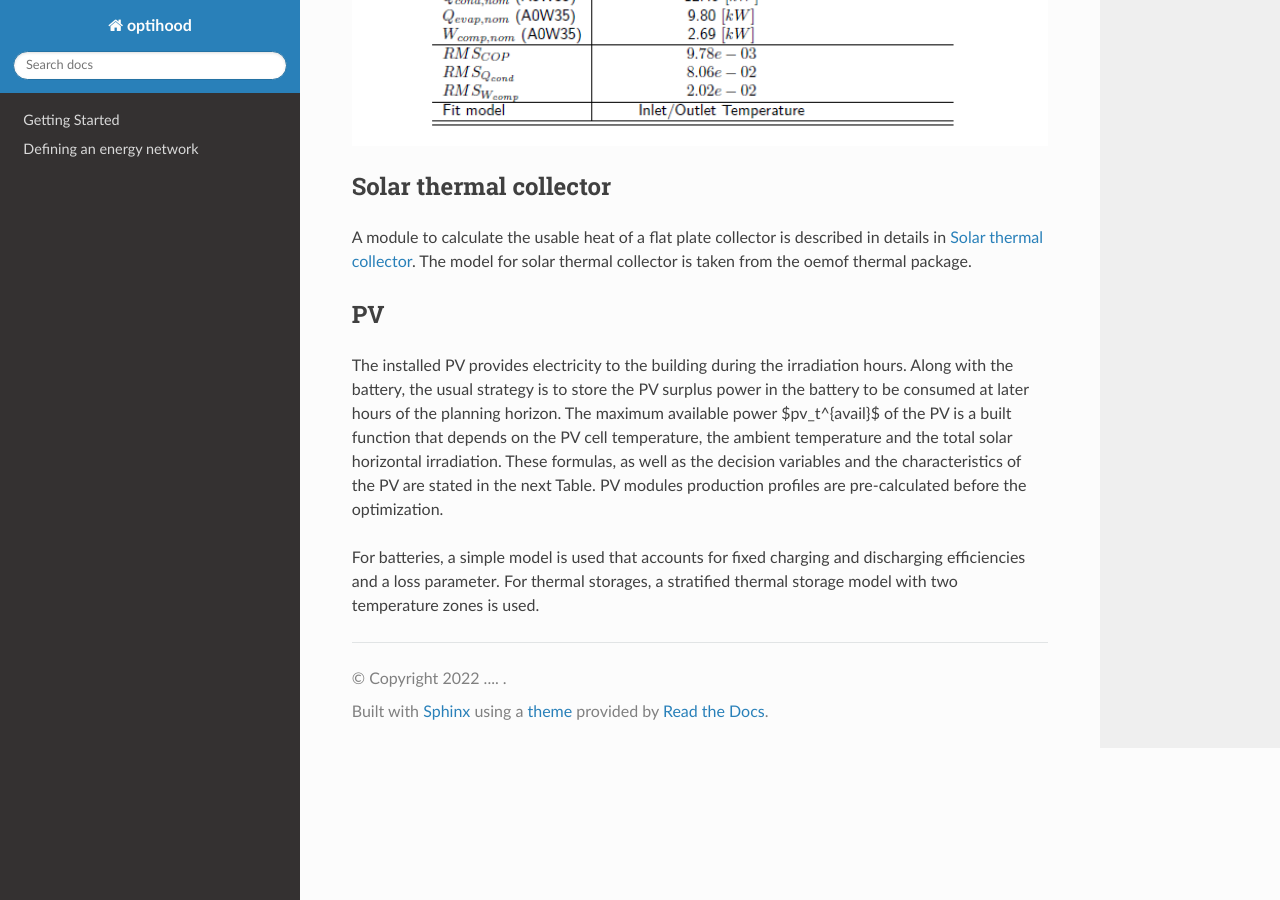
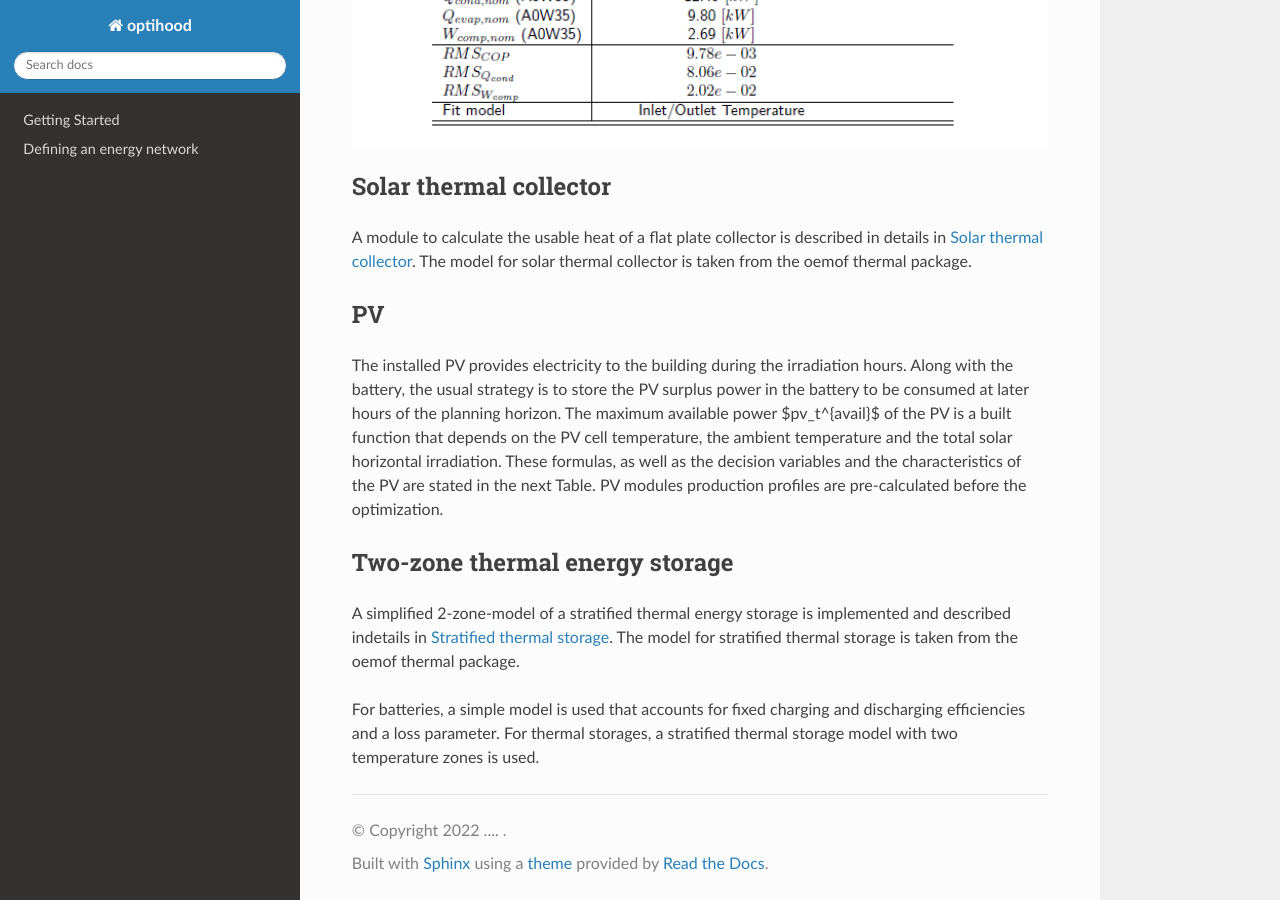
Before and after one commit to SPF-OST/optihood, a Sphinx documentation site: the page built from docs/guide/energy_system_component_models.rst, in a window 1280 px wide and 900 px high, scrolled down 7113 px. Built offline with Sphinx 7.4.7 and the Read the Docs theme 2.0.0, drawn with Linux system fonts in a browser that asks for light colours; pages that are not in the unit, such as notebooks, are missing from menus.

Commit message:
Update energy_system_component_models.rst

```diff
--- a/docs/guide/energy_system_component_models.rst
+++ b/docs/guide/energy_system_component_models.rst
@@ -110,5 +110,10 @@ PV
 The installed PV provides electricity to the building during the irradiation hours. Along with the battery, the usual strategy is to store the PV surplus power in the battery to be consumed at later hours of the planning horizon. The maximum available power $pv_t^{avail}$ of the PV is a built function that depends on the PV cell temperature, the ambient temperature and the total solar horizontal irradiation. These formulas, as well as the decision variables and the characteristics of the PV are stated in the next Table.
 PV modules production profiles are pre-calculated before the optimization.
 
+Two-zone thermal energy storage
+--------------------
+
+A simplified 2-zone-model of a stratified thermal energy storage is implemented and described indetails in `Stratified thermal storage <https://oemof-thermal.readthedocs.io/en/latest/stratified_thermal_storage.html>`_.
+The model for stratified thermal storage is taken from the oemof thermal package.
 
 For batteries, a simple model is used that accounts for fixed charging and discharging efficiencies and a loss parameter. For thermal storages, a stratified thermal storage model with two temperature zones is used.
```
